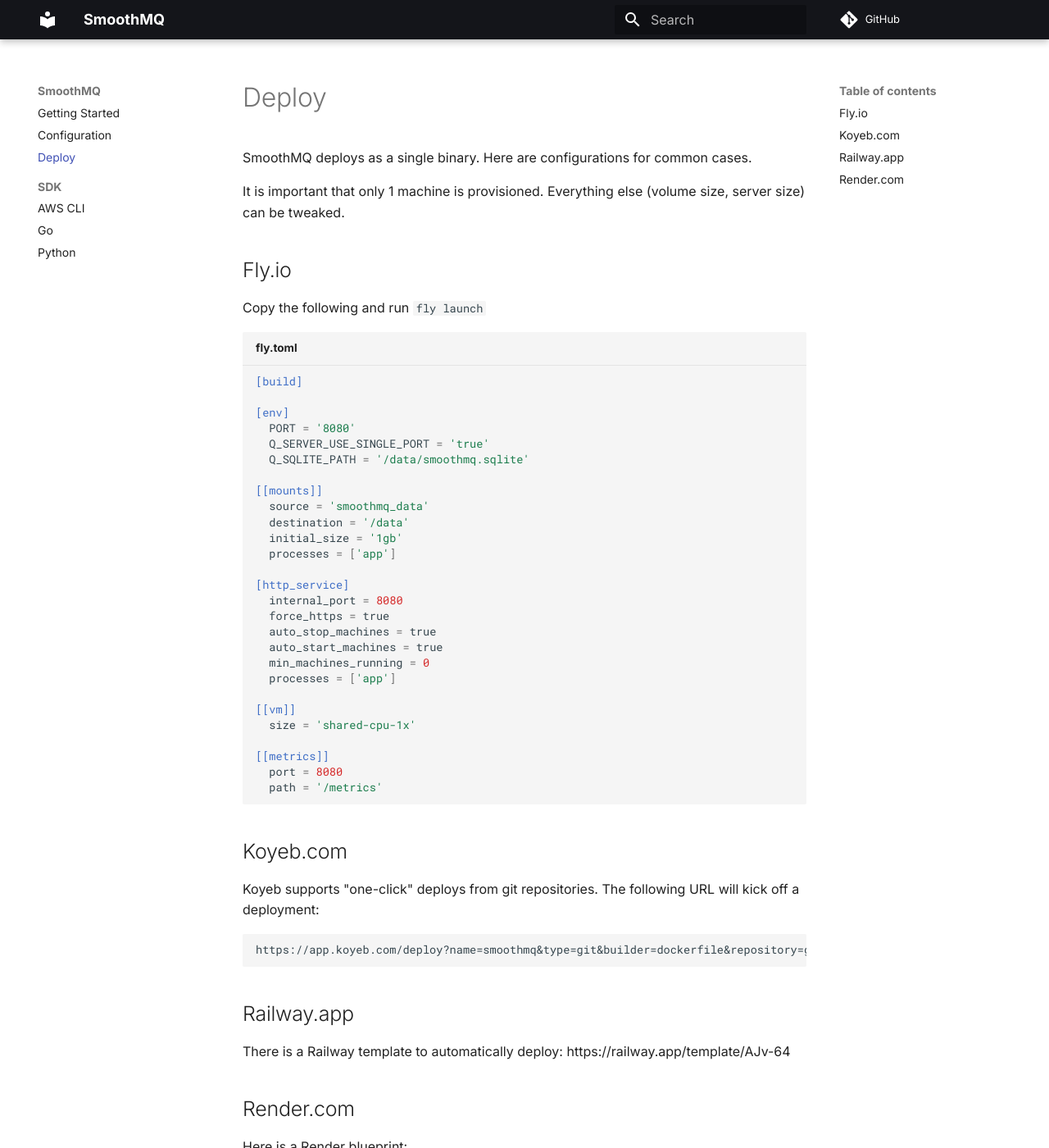
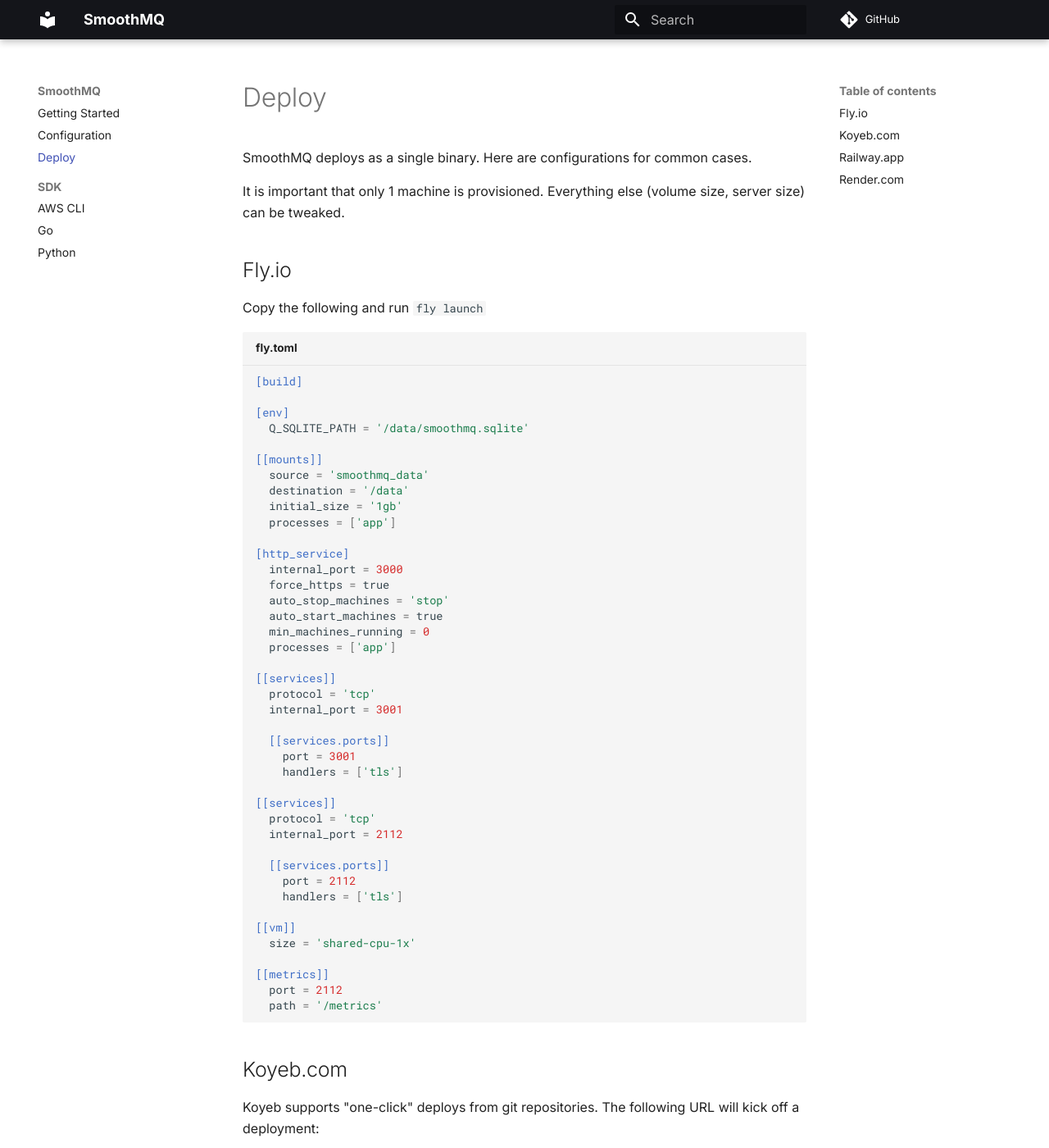
Before and after one commit to poundifdef/smoothmq-docs, an MkDocs documentation site: the page built from docs/deploy.md, in a window 1280 px wide and 1400 px high. Shown: the whole window at 82% size. Built offline with MkDocs 1.6.1 and Material for MkDocs 9.7.7, drawn with Linux system fonts in a browser that asks for light colours; comment, search, counter and statistics services are not loaded.

Commit message:
update fly deploy

````diff
--- a/docs/deploy.md
+++ b/docs/deploy.md
@@ -13,8 +13,6 @@
 [build]
 
 [env]
-  PORT = '8080'
-  Q_SERVER_USE_SINGLE_PORT = 'true'
   Q_SQLITE_PATH = '/data/smoothmq.sqlite'
 
 [[mounts]]
@@ -24,18 +22,34 @@
   processes = ['app']
 
 [http_service]
-  internal_port = 8080
+  internal_port = 3000
   force_https = true
-  auto_stop_machines = true
+  auto_stop_machines = 'stop'
   auto_start_machines = true
   min_machines_running = 0
   processes = ['app']
+
+[[services]]
+  protocol = 'tcp'
+  internal_port = 3001
+
+  [[services.ports]]
+    port = 3001
+    handlers = ['tls']
+
+[[services]]
+  protocol = 'tcp'
+  internal_port = 2112
+
+  [[services.ports]]
+    port = 2112
+    handlers = ['tls']
 
 [[vm]]
   size = 'shared-cpu-1x'
 
 [[metrics]]
-  port = 8080
+  port = 2112
   path = '/metrics'
 ```
 
````
